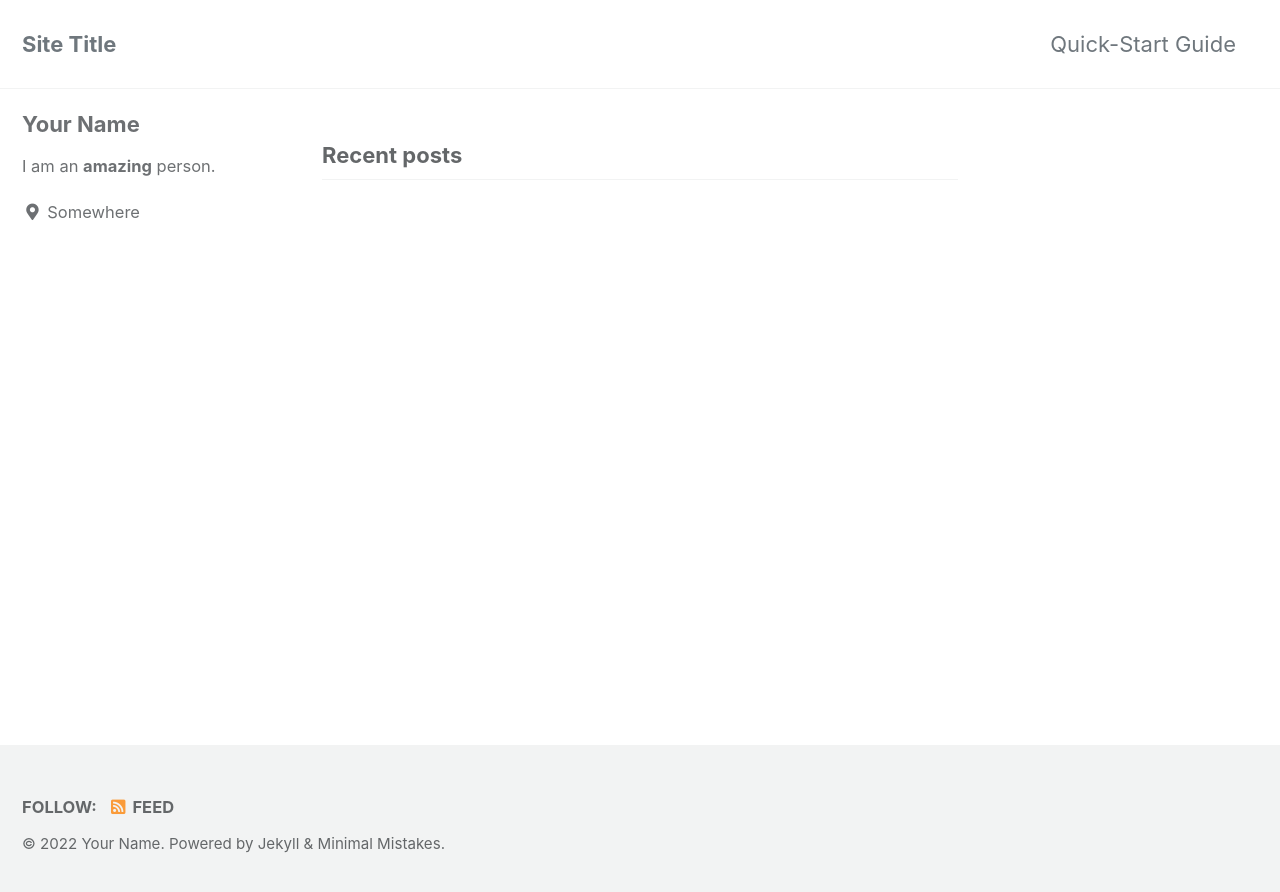
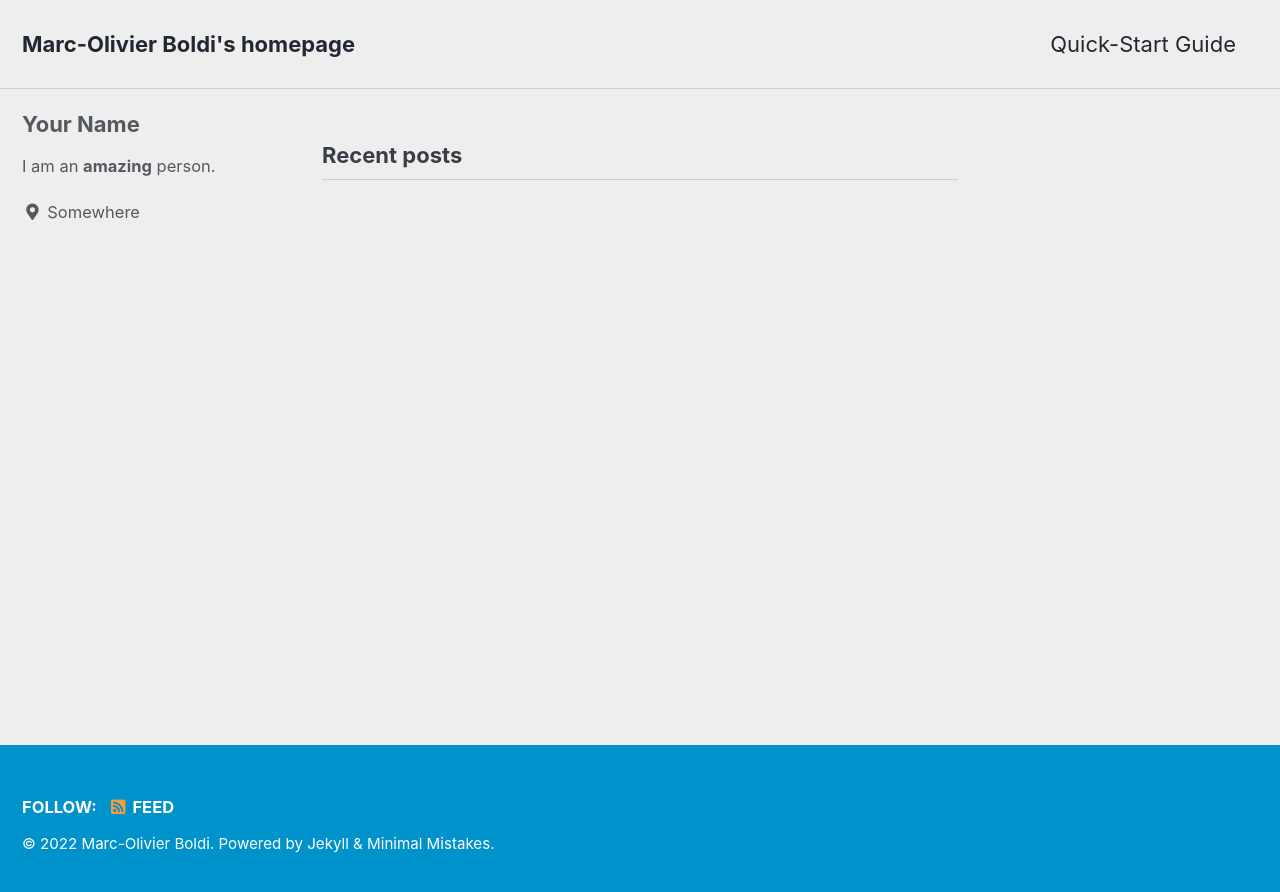
Before and after one commit to marcoboldi/marcoboldi.github.io, a Jekyll site: the page built from index.html, in a window 1280 px wide. Shown: the top 892 px of the page. Built offline with Jekyll 4.4.1, drawn with Linux system fonts in a browser that asks for light colours; cached includes are drawn as plain includes; the list of posts is cut into pages by our own code.

Commit message:
Update _config.yml

```diff
--- a/_config.yml
+++ b/_config.yml
@@ -12,15 +12,15 @@
 
 # theme                  : "minimal-mistakes-jekyll"
 # remote_theme           : "mmistakes/minimal-mistakes"
-minimal_mistakes_skin    : "default" # "air", "aqua", "contrast", "dark", "dirt", "neon", "mint", "plum", "sunrise"
+minimal_mistakes_skin    : "air" # "default", "air", "aqua", "contrast", "dark", "dirt", "neon", "mint", "plum", "sunrise"
 
 # Site Settings
 locale                   : "en-US"
-title                    : "Site Title"
+title                    : "Marc-Olivier Boldi's homepage"
 title_separator          : "-"
 subtitle                 : # site tagline that appears below site title in masthead
-name                     : "Your Name"
-description              : "An amazing website."
+name                     : "Marc-Olivier Boldi"
+description              : "Welcome to my page! "
 url                      : # the base hostname & protocol for your site e.g. "https://mmistakes.github.io"
 baseurl                  : # the subpath of your site, e.g. "/blog"
 repository               : # GitHub username/repo-name e.g. "mmistakes/minimal-mistakes"
```
